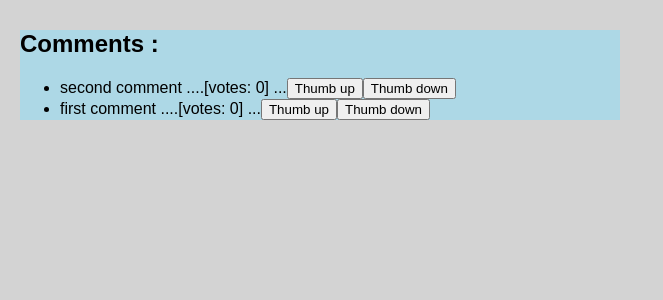
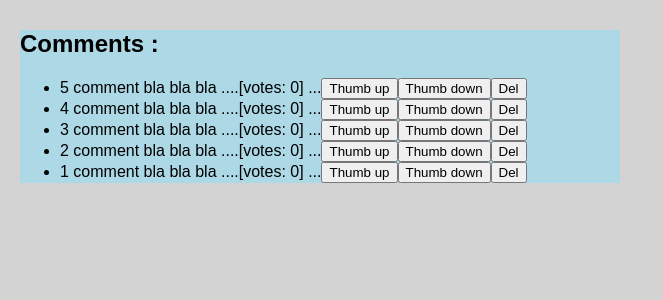
Before and after one commit to MikeGoz/JS_7_7, a React (Create React App) app in the folder redux-demo/: page / in a window 1280 px wide. Shown: the top 300 px of the page, without its empty margins (0-663 px from the left). Built offline with nearby package versions, Linux system fonts and the light colour scheme.

Commit message:
Task 7.7 - addition

```diff
--- a/redux-demo/src/actions/actions.js
+++ b/redux-demo/src/actions/actions.js
@@ -1,6 +1,7 @@
 import uuid from 'uuid';
 
 export const ADD_COMMENT = 'ADD_COMMENT';
+export const REMOVE_COMMENT = 'REMOVE_COMMENT'
 export const THUMB_UP_COMMENT = 'THUMB_UP_COMMENT';
 export const THUMB_DOWN_COMMENT = 'THUMB_DOWN_COMMENT'
 
@@ -9,6 +10,12 @@ export function addComment(text) {
     type: ADD_COMMENT,
     text: text,
     id: uuid.v4()
+  }
+}
+export function removeComment(commentId) {
+  return {
+    type: REMOVE_COMMENT,
+    id: commentId
   }
 }
 export function thumbUpComment(commentId) {
--- a/redux-demo/src/components/Comment.js
+++ b/redux-demo/src/components/Comment.js
@@ -1,10 +1,11 @@
 import React from 'react';
 
-const Comment = ({text, votes, id, thumbUpComment, thumbDownComment}) =>
+const Comment = ({text, votes, id, thumbUpComment, thumbDownComment, removeComment}) =>
 <li>
   {text} <span>....[votes: {votes}] ...</span>
   <button onClick={() => thumbUpComment(id)}>Thumb up</button>
   <button onClick={() => thumbDownComment(id)}>Thumb down</button>
+  <button onClick={() => removeComment(id)}>Del</button>
 </li>;
 
 export default Comment;
--- a/redux-demo/src/containers/CommentContainer.js
+++ b/redux-demo/src/containers/CommentContainer.js
@@ -1,9 +1,10 @@
 import {connect} from 'react-redux';
 import Comment from '../components/Comment.js';
-import {addComment, thumbUpComment, thumbDownComment} from '../actions/actions.js'
+import {addComment, thumbUpComment, thumbDownComment, removeComment} from '../actions/actions.js'
 
 const mapDispatchToProps = dispatch => ({
   addComment: (id) => dispatch(addComment(id)),
+  removeComment:(id) => dispatch(removeComment(id)),
   thumbUpComment: (id) => dispatch(thumbUpComment(id)),
   thumbDownComment: (id) => dispatch(thumbDownComment(id))
 });
--- a/redux-demo/src/index.js
+++ b/redux-demo/src/index.js
@@ -17,7 +17,10 @@ ReactDOM.render(
   document.getElementById('root'),
 );
 
-store.dispatch(addComment('first comment'));
-store.dispatch(addComment('second comment'));
+store.dispatch(addComment('1 comment bla bla bla'));
+store.dispatch(addComment('2 comment bla bla bla'));
+store.dispatch(addComment('3 comment bla bla bla'));
+store.dispatch(addComment('4 comment bla bla bla'));
+store.dispatch(addComment('5 comment bla bla bla'));
 
 registerServiceWorker();
--- a/redux-demo/src/reducers/comments.js
+++ b/redux-demo/src/reducers/comments.js
@@ -1,11 +1,13 @@
 import {
   ADD_COMMENT,
+  REMOVE_COMMENT,
   THUMB_UP_COMMENT,
   THUMB_DOWN_COMMENT
 } from '../actions/actions.js';
 
 function comments(state = [], action) {
   switch(action.type) {
+
     case ADD_COMMENT:
       return [{
         id: action.id,
@@ -13,6 +15,10 @@ function comments(state = [], action) {
         votes: 0
       }
       , ...state];
+
+    case REMOVE_COMMENT:
+      return  state.filter(comment => comment.id !==action.id);
+
     case THUMB_UP_COMMENT:
       return state.map(comment => {
         if(comment.id === action.id) {
@@ -20,6 +26,7 @@ function comments(state = [], action) {
         }
         return comment;
       });
+
     case THUMB_DOWN_COMMENT:
       return state.map(comment => {
         if(comment.id === action.id) {
@@ -27,6 +34,7 @@ function comments(state = [], action) {
         }
         return comment;
       });
+
     default:
       return state;
   }
```
